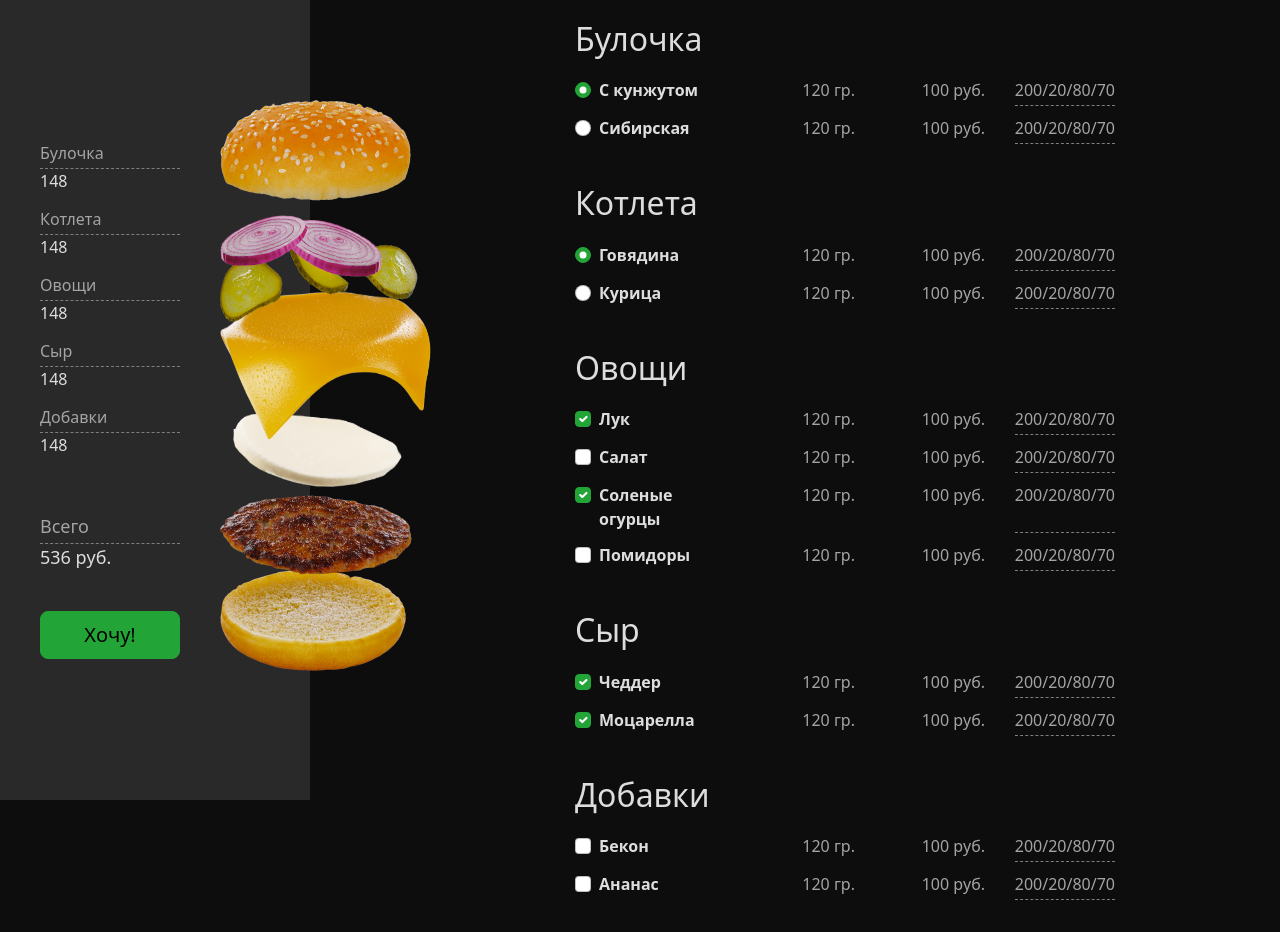
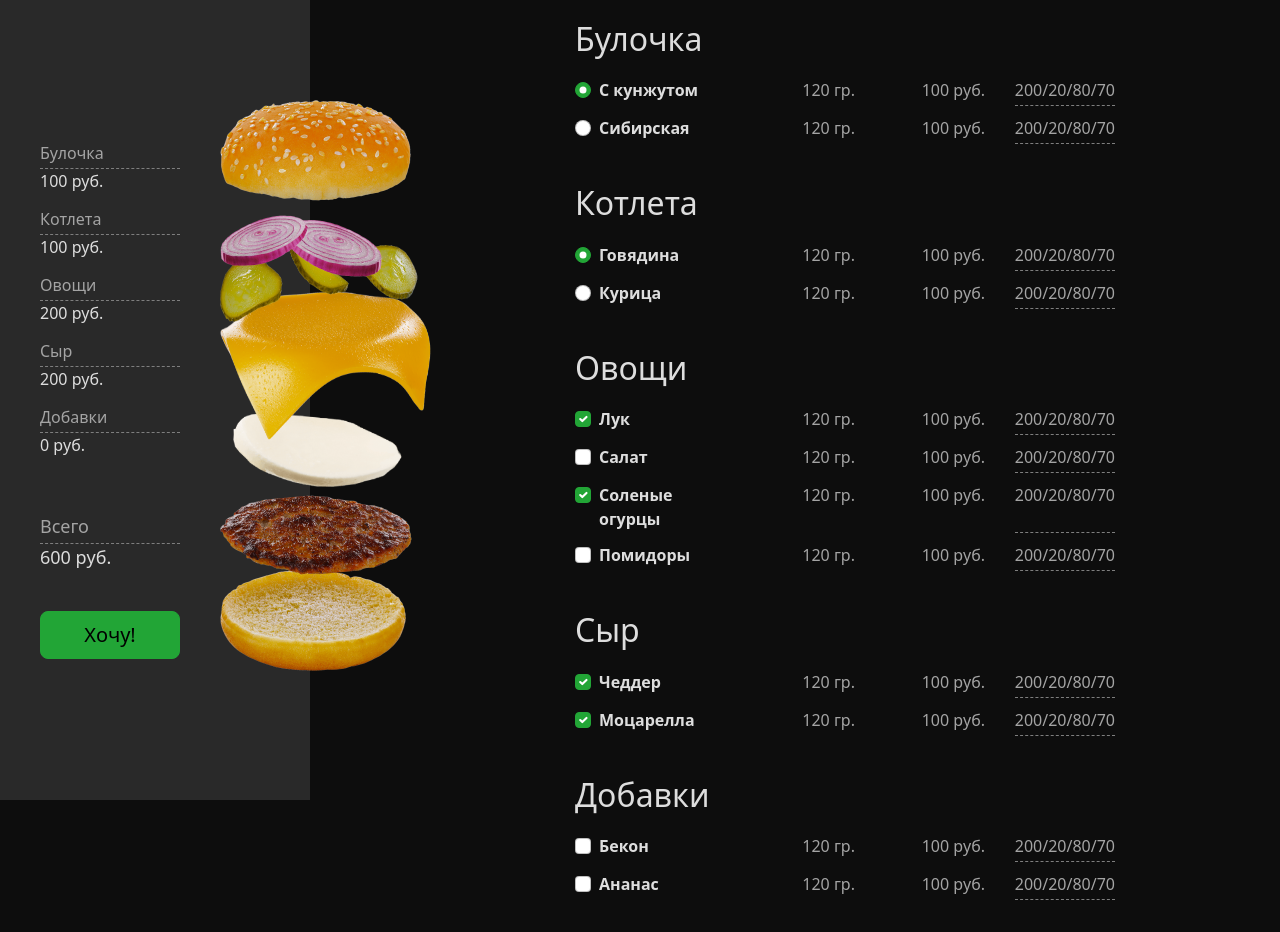
Before and after one commit to 022022/cosy, a React (Create React App) app: page / in a window 1280 px wide. Shown: the top 932 px of the page. Built offline with nearby package versions, Linux system fonts and the light colour scheme.

Commit message:
burger-constructor: price counter

```diff
--- a/src/components/BurgerConstructor/BurgerConstructor.tsx
+++ b/src/components/BurgerConstructor/BurgerConstructor.tsx
@@ -48,7 +48,9 @@ export function BurgerConstructor() {
 	return (
 		<div className='burger__wrapper'>
 			<div className='burger__order'>
-				<BurgerOrderDetails></BurgerOrderDetails>
+				<BurgerOrderDetails
+					burgerOptions={burgerOptions}
+				></BurgerOrderDetails>
 
 				<BurgerImage
 					burgerOptions={burgerOptions}
--- a/src/components/BurgerOrderDetails/BurgerOrderDetails.tsx
+++ b/src/components/BurgerOrderDetails/BurgerOrderDetails.tsx
@@ -1,37 +1,39 @@
 import Button from 'react-bootstrap/Button';
+import { BurgerGroup } from '../../types/types';
 
-export function BurgerOrderDetails() {
+export function BurgerOrderDetails({ burgerOptions }: { burgerOptions: BurgerGroup[] }) {
+    let totalPrice = 0;
+    const pricesByCategory = [];
+
+    for (let i = 0; i < burgerOptions.length; i++) {
+        const category = burgerOptions[i];
+        let price = 0;
+        for (const option of category.options) {
+            if (option.added) {
+                price += option.info.cost;
+                totalPrice += option.info.cost;
+            }
+        }
+
+        pricesByCategory.push(
+            <li key={i}>
+                <div className='burger__key'>{category.category}</div>
+                <div className='burger__value'>{price} руб.</div>
+            </li>
+        )
+
+    }
+
 	return (
 		<div className='burger__order-details'>
 			<ul className='burger__order-details-list'>
-				<li>
-					<div className='burger__key'>Булочка</div>
-					<div className='burger__value'>148</div>
-				</li>
-				<li>
-					<div className='burger__key'>Котлета</div>
-					<div className='burger__value'>148</div>
-				</li>
-				<li>
-					<div className='burger__key'>Овощи</div>
-					<div className='burger__value'>148</div>
-				</li>
-				<li>
-					<div className='burger__key'>Сыр</div>
-					<div className='burger__value'>148</div>
-				</li>
-				<li>
-					<div className='burger__key'>Добавки</div>
-					<div className='burger__value'>148</div>
-				</li>
+                {pricesByCategory}
 			</ul>
 			<div className='burger__price'>
 				<div className='burger__key'>Всего</div>
-				<div className='burger__value'>536 руб.</div>
+				<div className='burger__value'>{totalPrice} руб.</div>
 			</div>
-			<Button size='lg'>
-				Хочу!
-			</Button>
+			<Button size='lg'>Хочу!</Button>
 		</div>
 	);
 }
```
